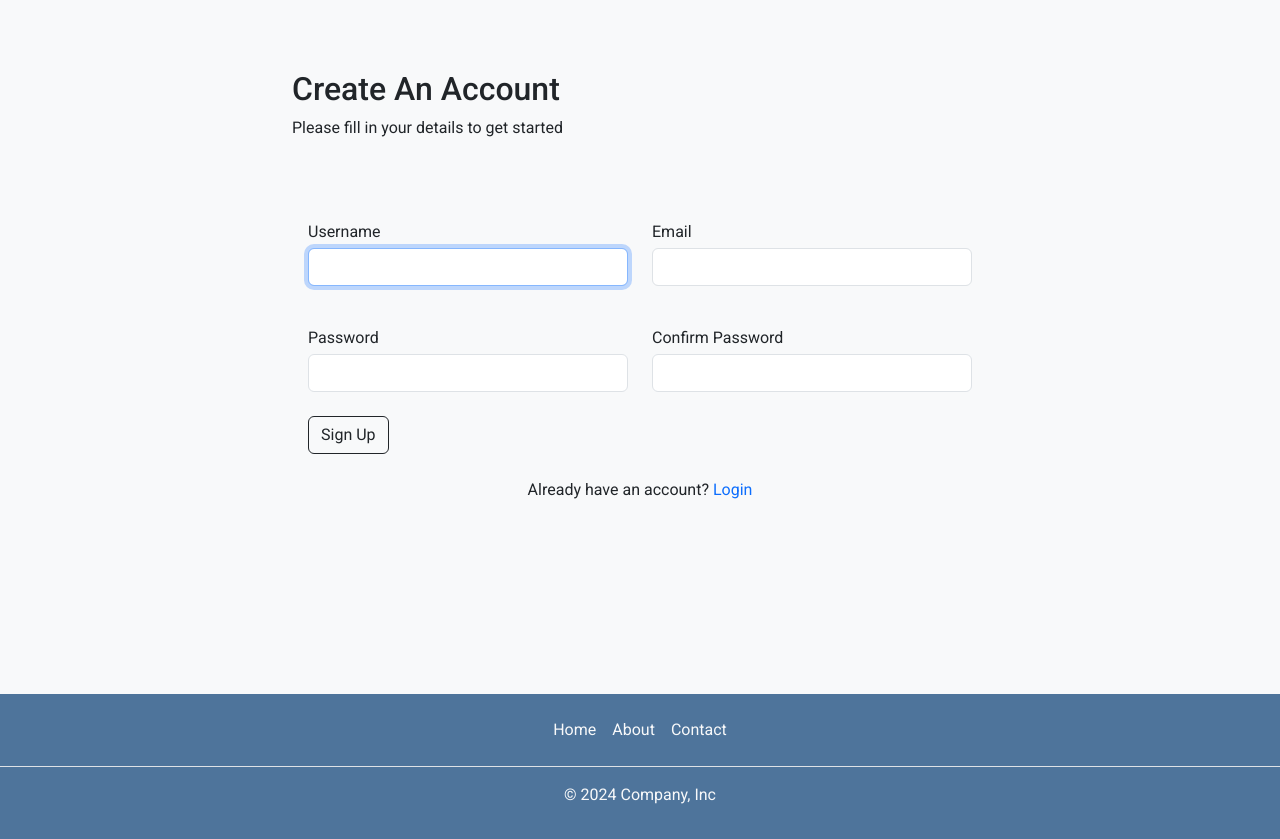
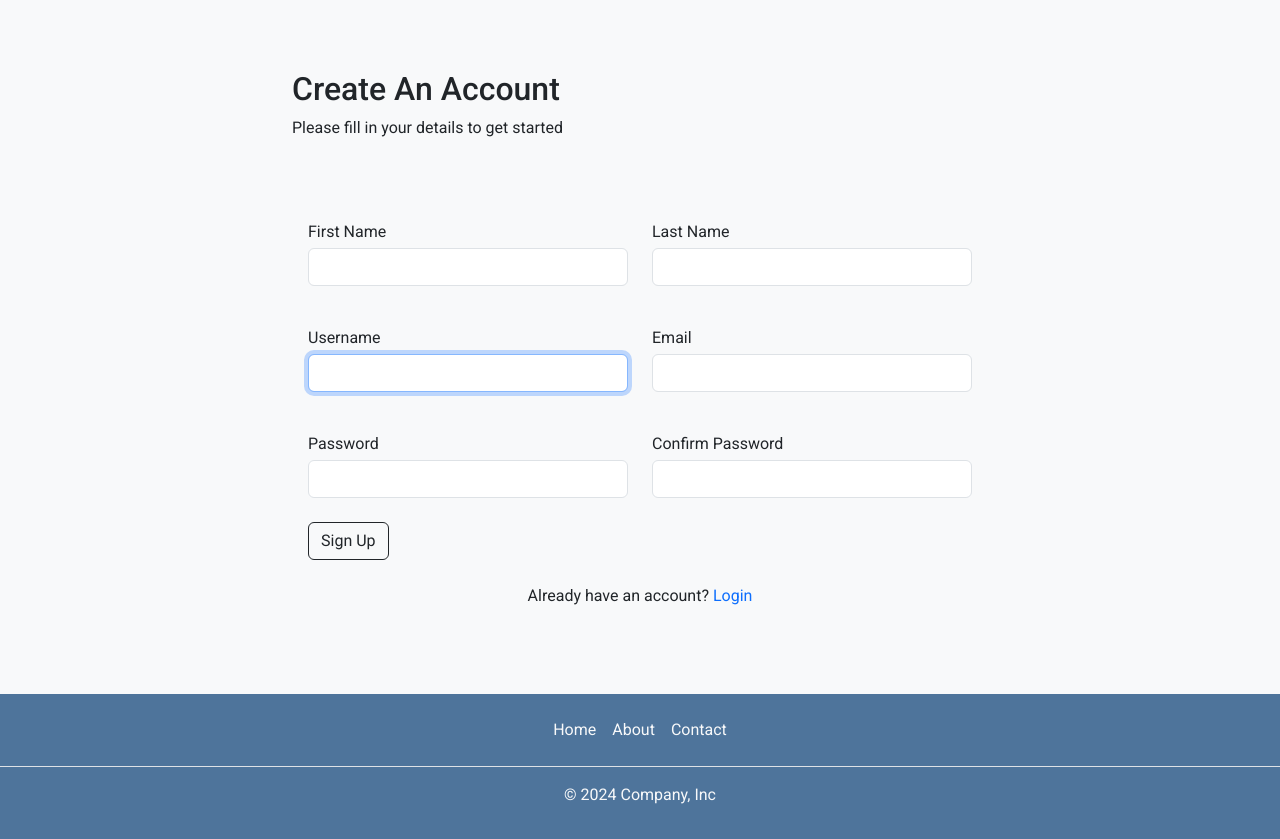
Before and after one commit to raed-nimer/CI-django-tech-blog, a Django app: page /accounts/register/ in a window 1280 px wide. Shown: the part 56-895 px from the top of the page. Run offline with Django 5.2, Linux system fonts and the light colour scheme.

Commit message:
Add first_name and last_name to register form

```diff
--- a/accounts/forms.py
+++ b/accounts/forms.py
@@ -1,14 +1,18 @@
 import django.forms as forms
 from django.contrib.auth.models import User
-from django.contrib.auth.forms import UserCreationForm, AuthenticationForm
+from django.contrib.auth.forms import UserCreationForm, AuthenticationForm, UserChangeForm
 
 class RegisterUserForm(UserCreationForm):
     email: forms.EmailField()
+    first_name: forms.CharField(max_length=100)
+    last_name: forms.CharField(max_length=100)
 
     class Meta:
         model = User
-        fields = ['username', 'email', 'password1', 'password2']
+        fields = ['username', 'first_name', 'last_name', 'email', 'password1', 'password2']
         widgets = {
+            'first_name': forms.TextInput(attrs={'class': 'form-control'}),
+            'last_name': forms.TextInput(attrs={'class': 'form-control'}),
             'username': forms.TextInput(attrs={'class': 'form-control'}),
             'email': forms.EmailInput(attrs={'class': 'form-control'}),
             'password1': forms.PasswordInput(attrs={'class': 'form-control'}),
--- a/accounts/templates/accounts/register.html
+++ b/accounts/templates/accounts/register.html
@@ -13,6 +13,30 @@
                         {{ form.non_field_errors }}
                     </div>
                     {% endif %}
+                    <div class="row mt-4">
+                        <div class="col-12 col-md-6 mt-3">
+                            <label for="" class="mb-1">First Name</label>
+                            <!-- <input type="text" name="username" class="form-control" id=""> -->
+                            {{ form.first_name }}
+                            {% if form.first_name.errors %}
+                            <span class="text-danger">
+                                {{ form.first_name.errors }}
+                            </span>
+                            {% endif %}
+
+                        </div>
+                        <div class="col-12 col-md-6 mt-3">
+                            <label for="" class="mb-1">Last Name</label>
+                            <!-- <input type="email" name="email" id="" class="form-control"> -->
+                            {{ form.last_name }}
+                            {% if form.last_name.errors %}
+                            <span class="text-danger">
+                                {{ form.last_name.errors }}
+                            </span>
+                            {% endif %}
+
+                        </div>
+                    </div>
                     <div class="row mt-4">
                         <div class="col-12 col-md-6 mt-3">
                             <label for="" class="mb-1">Username</label>
```
